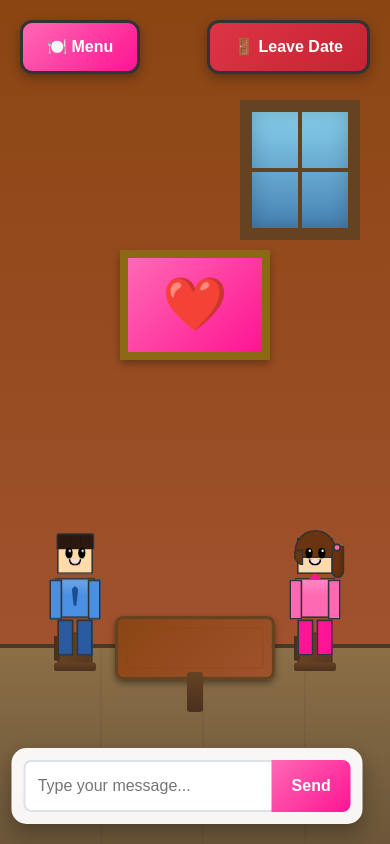
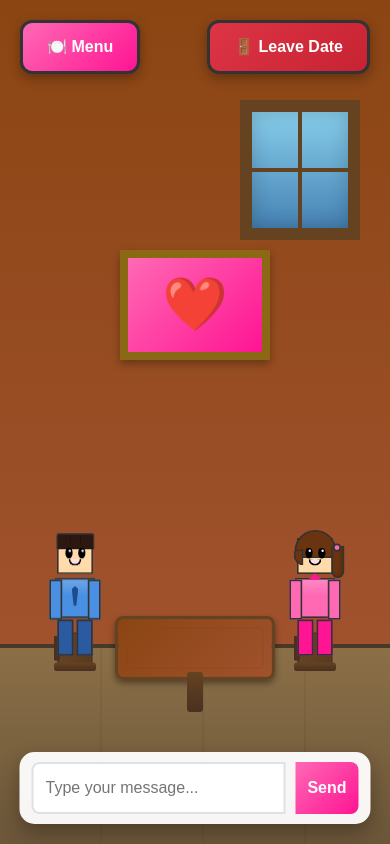
Before and after one commit to alecxander567/Simple-Dating-App-XD, a website: page public/chatroom.html in a window 390 px wide. Drawn offline with nearby package versions, Linux system fonts and the light colour scheme; no server answers.

Commit message:
Fixed container padding

```diff
--- a/public/chat-room.css
+++ b/public/chat-room.css
@@ -557,10 +557,10 @@ body {
 .chat-input-group {
   display: flex;
   background: rgba(255, 255, 255, 0.95);
-  padding: 15px 25px 15px 15px;
+  padding: 15px 20px; /* increased right padding */
   border-radius: 15px;
   box-shadow: 0 8px 20px rgba(0, 0, 0, 0.3);
-  gap: 0;
+  gap: 10px; /* space between input and button */
 }
 
 .chat-input {
@@ -585,7 +585,7 @@ body {
   font-weight: bold;
   cursor: pointer;
   transition: all 0.3s ease;
-  margin-left: 10px;
+  margin-left: 0;
 }
 
 .btn-send:hover {
@@ -594,21 +594,12 @@ body {
 }
 
 @media (max-width: 768px) {
-  @media (max-width: 768px) {
-    .chat-input-container {
-      left: 48%;
-      transform: translateX(-50%);
-    }
+  .chat-input-group {
+    padding: 12px 15px;
   }
 
-  .chat-input-group {
-    padding: 12px;
-  }
-
-  @media (max-width: 768px) {
-    .btn-send {
-      margin-left: -10px;
-    }
+  .btn-send {
+    padding: 10px 15px;
   }
 }
 
@@ -1127,12 +1118,11 @@ body.flip-view .food-plate-girl {
 }
 
 @media (max-width: 480px) {
-  .chat-input {
-    flex: 1 1 auto;
+  .chat-input-group {
+    padding: 10px 12px;
   }
 
   .btn-send {
-    flex-shrink: 0;
-    padding: 10px 20px;
+    padding: 8px 12px;
   }
 }
```
